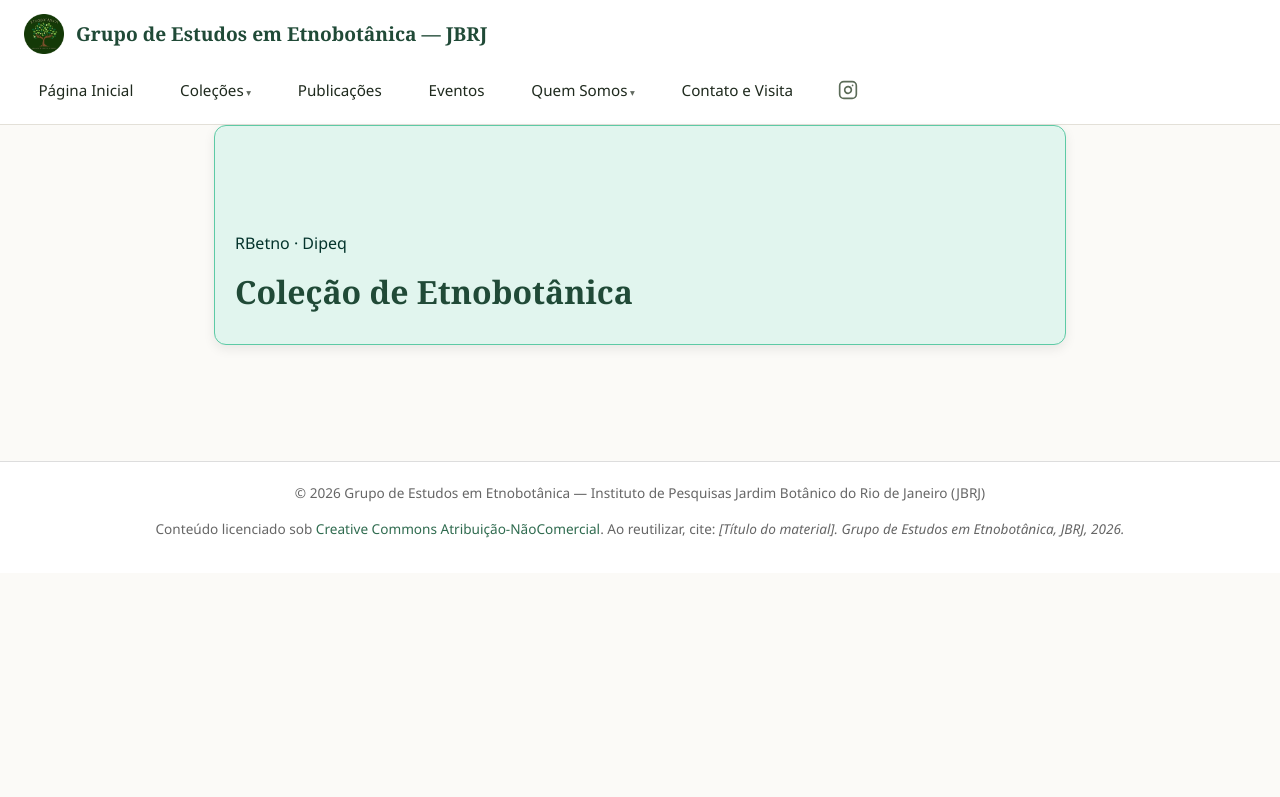
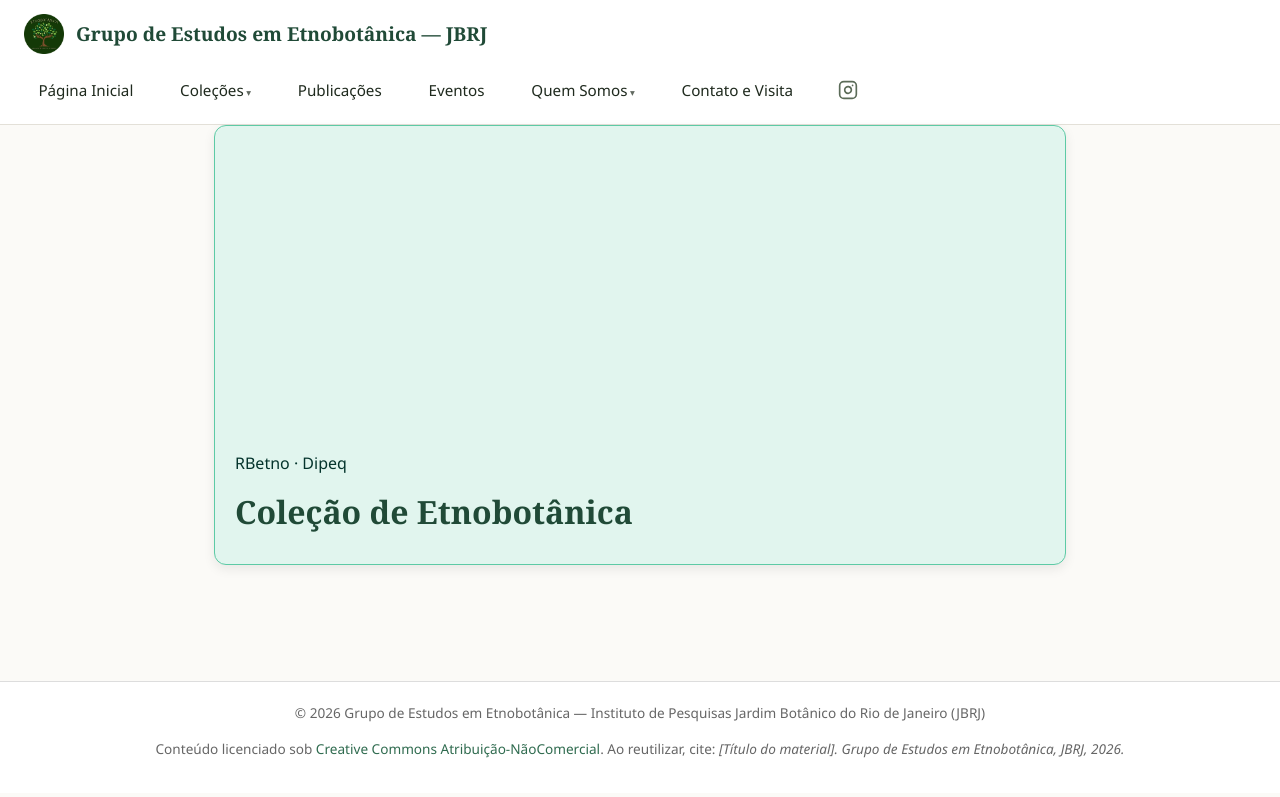
Before and after one commit to etnobotanicajbrj/site-principal, a Jekyll site: the page built from colecoes/rbetno/index.md, in a window 1280 px wide. Shown: the top 797 px of the page. Built offline with Jekyll 4.4.1, drawn with Linux system fonts in a browser that asks for light colours.

Commit message:
Update _base.scss

```diff
--- a/_sass/_base.scss
+++ b/_sass/_base.scss
@@ -429,7 +429,7 @@ a {
 .card-colecao {
   position: relative;
   overflow: hidden;
-  min-height: 220px;        // Altura menor para ficar mais compacto
+  min-height: 440px;        // Altura menor para ficar mais compacto
   display: flex;
   flex-direction: column;
   justify-content: flex-end;
```
